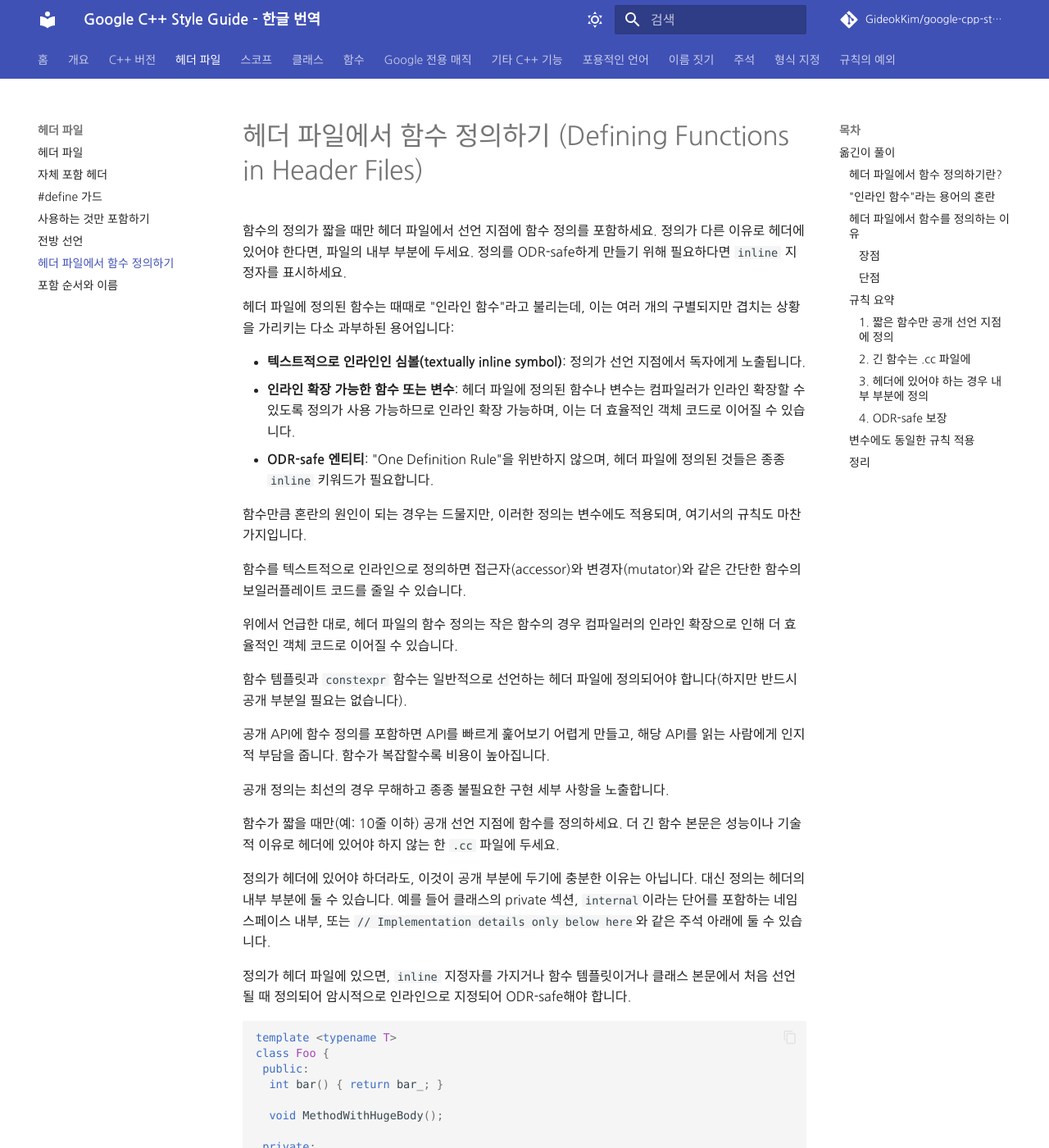
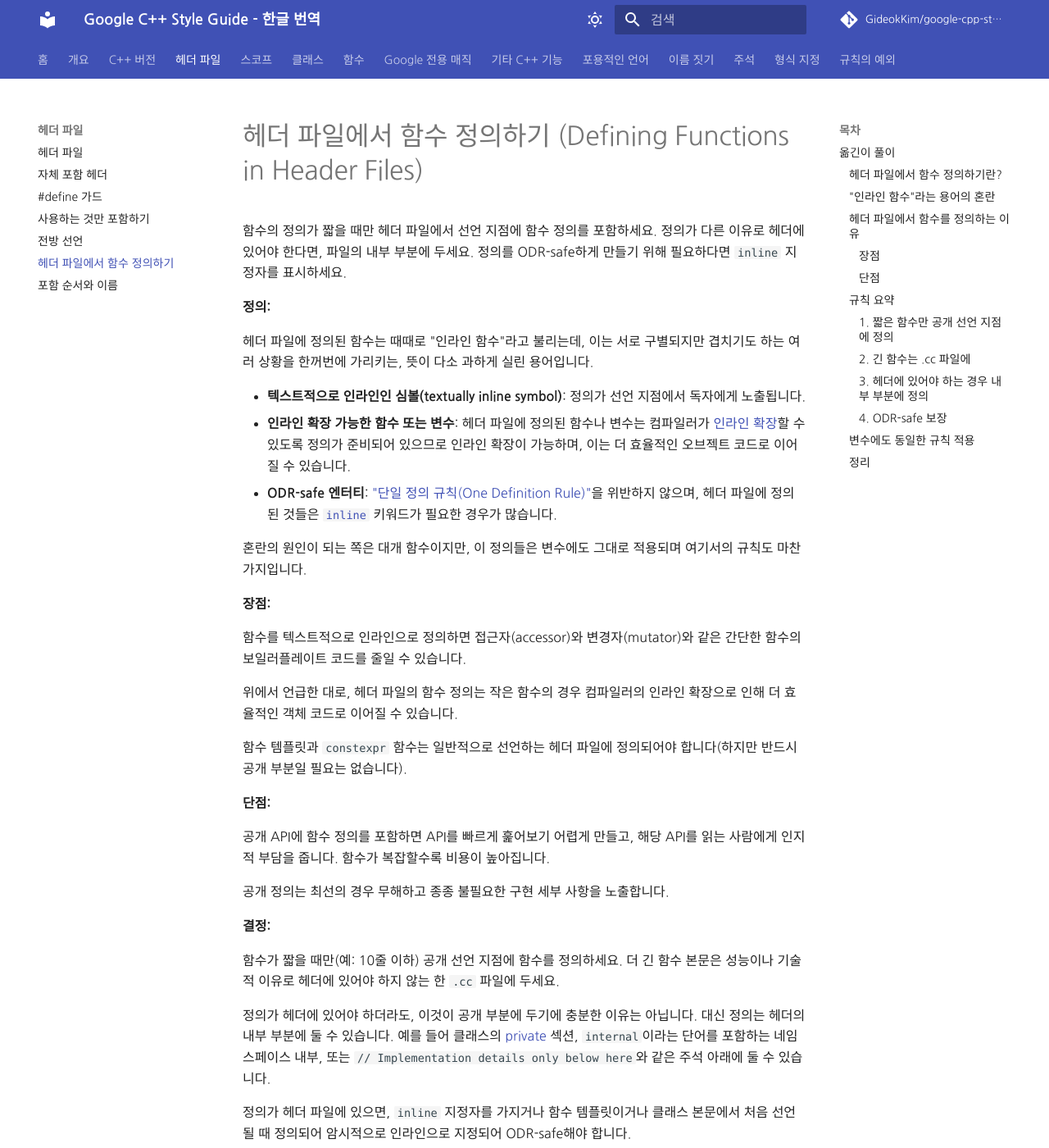
Before and after one commit to GideokKim/google-cpp-style-guide-kr, an MkDocs documentation site: the page built from google cpp style guide/defining_functions_in_header_files.md, in a window 1280 px wide and 1400 px high. Shown: the whole window at 82% size. Built offline with MkDocs 1.6.1 and Material for MkDocs 9.7.7, drawn with Linux system fonts in a browser that asks for light colours; some web fonts are replaced; comment, search, counter and statistics services are not loaded.

Commit message:
docs(header files): restore upstream structure in `defining functions in header files`
The page's prose was largely accurate, but the upstream Definition,
Pros, Cons and Decision labels were missing and all four links were
gone: inline expansion, the One Definition Rule, the `inline` keyword,
and Access Control on the private-section suggestion.

The sentence about variables also left its subject implicit, so
"함수만큼 혼란의 원인이 되는 경우는 드물지만" read as a claim with no
stated subject where upstream says functions are the more common source
of confusion.

Add the four labels and the four links, and make that sentence explicit.

```diff
--- a/google cpp style guide/defining_functions_in_header_files.md
+++ b/google cpp style guide/defining_functions_in_header_files.md
@@ -2,13 +2,17 @@
 
 함수의 정의가 짧을 때만 헤더 파일에서 선언 지점에 함수 정의를 포함하세요. 정의가 다른 이유로 헤더에 있어야 한다면, 파일의 내부 부분에 두세요. 정의를 ODR-safe하게 만들기 위해 필요하다면 `inline` 지정자를 표시하세요.
 
-헤더 파일에 정의된 함수는 때때로 "인라인 함수"라고 불리는데, 이는 여러 개의 구별되지만 겹치는 상황을 가리키는 다소 과부하된 용어입니다:
+**정의:**
+
+헤더 파일에 정의된 함수는 때때로 "인라인 함수"라고 불리는데, 이는 서로 구별되지만 겹치기도 하는 여러 상황을 한꺼번에 가리키는, 뜻이 다소 과하게 실린 용어입니다.
 
 - **텍스트적으로 인라인인 심볼(textually inline symbol)**: 정의가 선언 지점에서 독자에게 노출됩니다.
-- **인라인 확장 가능한 함수 또는 변수**: 헤더 파일에 정의된 함수나 변수는 컴파일러가 인라인 확장할 수 있도록 정의가 사용 가능하므로 인라인 확장 가능하며, 이는 더 효율적인 객체 코드로 이어질 수 있습니다.
-- **ODR-safe 엔티티**: "One Definition Rule"을 위반하지 않으며, 헤더 파일에 정의된 것들은 종종 `inline` 키워드가 필요합니다.
+- **인라인 확장 가능한 함수 또는 변수**: 헤더 파일에 정의된 함수나 변수는 컴파일러가 [인라인 확장](https://en.wikipedia.org/wiki/Inline_expansion)할 수 있도록 정의가 준비되어 있으므로 인라인 확장이 가능하며, 이는 더 효율적인 오브젝트 코드로 이어질 수 있습니다.
+- **ODR-safe 엔터티**: ["단일 정의 규칙(One Definition Rule)"](https://en.cppreference.com/w/cpp/language/definition)을 위반하지 않으며, 헤더 파일에 정의된 것들은 [`inline`](https://en.cppreference.com/w/cpp/language/inline) 키워드가 필요한 경우가 많습니다.
 
-함수만큼 혼란의 원인이 되는 경우는 드물지만, 이러한 정의는 변수에도 적용되며, 여기서의 규칙도 마찬가지입니다.
+혼란의 원인이 되는 쪽은 대개 함수이지만, 이 정의들은 변수에도 그대로 적용되며 여기서의 규칙도 마찬가지입니다.
+
+**장점:**
 
 함수를 텍스트적으로 인라인으로 정의하면 접근자(accessor)와 변경자(mutator)와 같은 간단한 함수의 보일러플레이트 코드를 줄일 수 있습니다.
 
@@ -16,13 +20,17 @@
 
 함수 템플릿과 `constexpr` 함수는 일반적으로 선언하는 헤더 파일에 정의되어야 합니다(하지만 반드시 공개 부분일 필요는 없습니다).
 
+**단점:**
+
 공개 API에 함수 정의를 포함하면 API를 빠르게 훑어보기 어렵게 만들고, 해당 API를 읽는 사람에게 인지적 부담을 줍니다. 함수가 복잡할수록 비용이 높아집니다.
 
 공개 정의는 최선의 경우 무해하고 종종 불필요한 구현 세부 사항을 노출합니다.
 
+**결정:**
+
 함수가 짧을 때만(예: 10줄 이하) 공개 선언 지점에 함수를 정의하세요. 더 긴 함수 본문은 성능이나 기술적 이유로 헤더에 있어야 하지 않는 한 `.cc` 파일에 두세요.
 
-정의가 헤더에 있어야 하더라도, 이것이 공개 부분에 두기에 충분한 이유는 아닙니다. 대신 정의는 헤더의 내부 부분에 둘 수 있습니다. 예를 들어 클래스의 private 섹션, `internal`이라는 단어를 포함하는 네임스페이스 내부, 또는 `// Implementation details only below here`와 같은 주석 아래에 둘 수 있습니다.
+정의가 헤더에 있어야 하더라도, 이것이 공개 부분에 두기에 충분한 이유는 아닙니다. 대신 정의는 헤더의 내부 부분에 둘 수 있습니다. 예를 들어 클래스의 [private](access_control.md) 섹션, `internal`이라는 단어를 포함하는 네임스페이스 내부, 또는 `// Implementation details only below here`와 같은 주석 아래에 둘 수 있습니다.
 
 정의가 헤더 파일에 있으면, `inline` 지정자를 가지거나 함수 템플릿이거나 클래스 본문에서 처음 선언될 때 정의되어 암시적으로 인라인으로 지정되어 ODR-safe해야 합니다.
 
```
